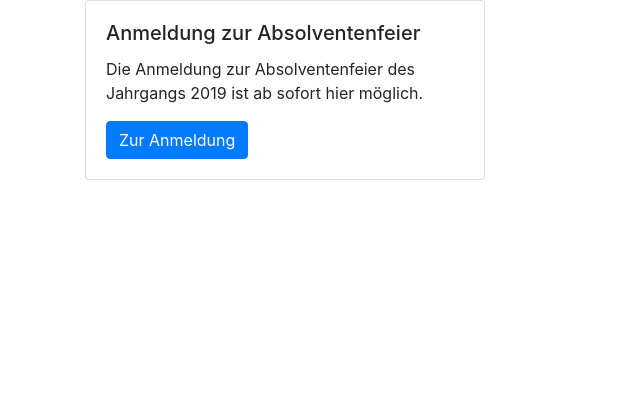
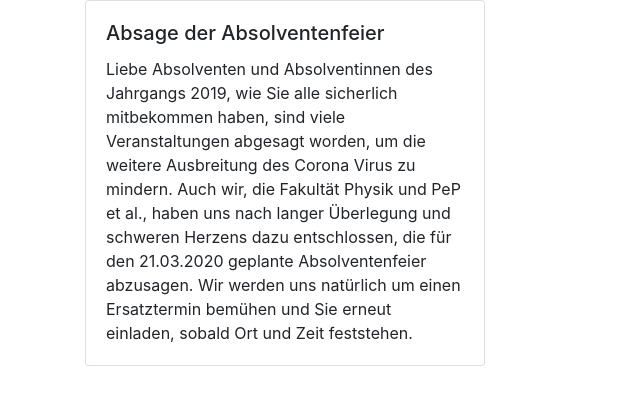
Before and after one commit to pep-dortmund/member-database, a Flask app: page / in a window 1280 px wide. Shown: the part 72-477 px from the top of the page, without its empty margins (0-640 px from the left). Run offline with Flask 2, Linux system fonts and the light colour scheme; data comes from the database, SQL or seed files in the repository; some libraries are stand-ins or nearby versions.

Commit message:
Add absage absolventenfeier

```diff
--- a/member_database/templates/index.html
+++ b/member_database/templates/index.html
@@ -3,12 +3,19 @@
 {% block app_content %}
 <div class="card" style="width: 25rem;">
   <div class="card-body">
-    <h5 class="card-title">Anmeldung zur Absolventenfeier</h5>
+    <h5 class="card-title">Absage der Absolventenfeier</h5>
     <p class="card-text">
-    Die Anmeldung zur Absolventenfeier des Jahrgangs 2019 ist ab sofort
-    hier möglich.
+    Liebe Absolventen und Absolventinnen des Jahrgangs 2019,
+
+    wie Sie alle sicherlich mitbekommen haben,
+    sind viele Veranstaltungen abgesagt worden,
+    um die weitere Ausbreitung des Corona Virus zu mindern.
+    Auch wir, die Fakultät Physik und PeP et al.,
+    haben uns nach langer Überlegung und schweren Herzens dazu entschlossen,
+    die für den 21.03.2020 geplante Absolventenfeier abzusagen.
+
+    Wir werden uns natürlich um einen Ersatztermin bemühen und Sie erneut einladen, sobald Ort und Zeit feststehen.
     </p>
-    <a href="/events/1/registration" class="btn btn-primary">Zur Anmeldung</a>
   </div>
 </div>
 {% endblock %}
```
